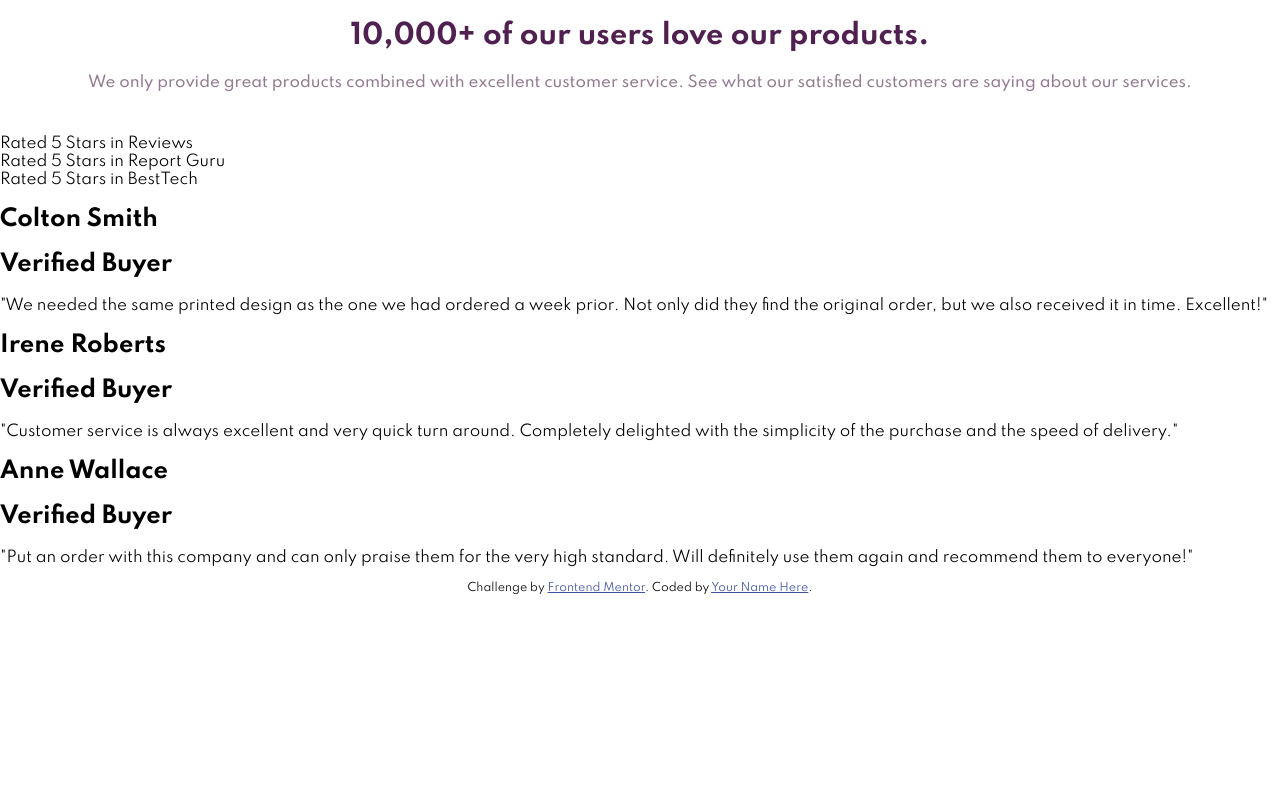
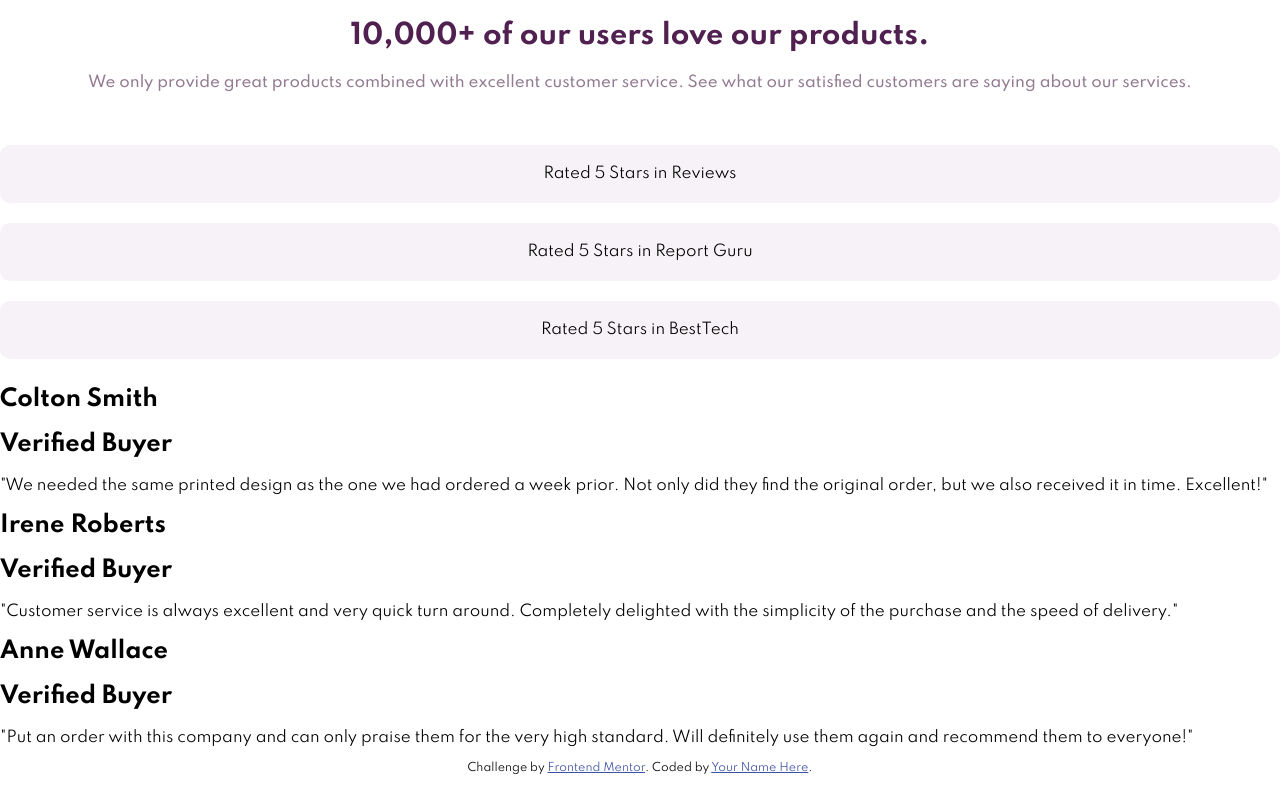
Before and after one commit to salolevi/Social-Section_Challenge, a plain HTML site: page index.html in a window 1280 px wide. Drawn offline with Linux system fonts and the light colour scheme.

Commit message:
agregue botones

```diff
--- a/styles/styles.css
+++ b/styles/styles.css
@@ -9,6 +9,7 @@
 html, body {
     padding: 0;
     margin: 0;
+    box-sizing: border-box;
 }
 
 body {
@@ -36,6 +37,9 @@ body {
 
 .container-reviews {
     margin-top: 40px;
+    display: flex;
+    flex-direction: column;
+    align-items: center;
 }
 
 
@@ -46,3 +50,12 @@ body {
 .attribution a {
     color: hsl(228, 45%, 44%);
 }
+
+.review-card {
+    margin: 10px 0;
+    padding: 20px 0;
+    width: 100%;
+    background-color: var(--light-grayish-magenta);
+    text-align: center;
+    border-radius: 10px;
+}
```
